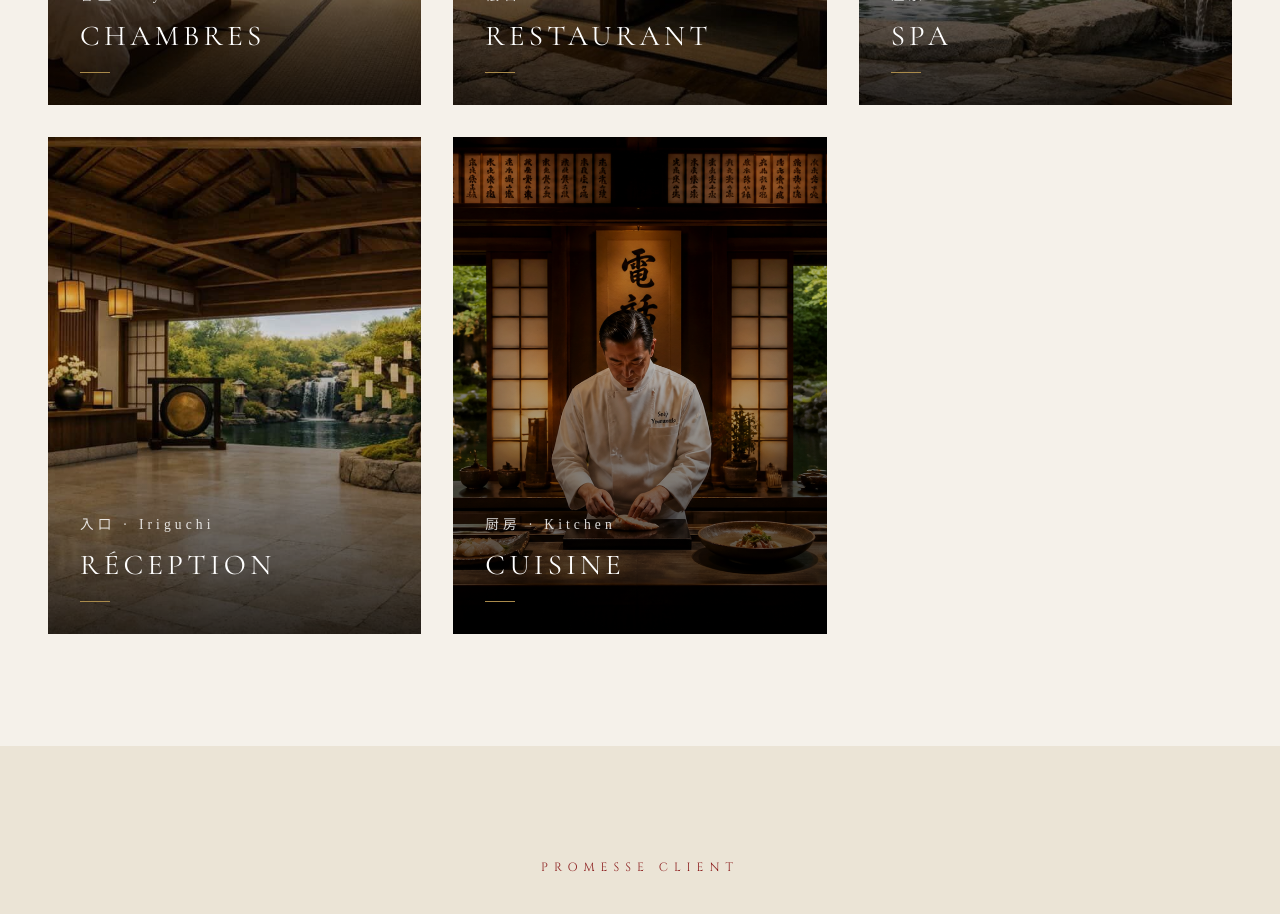
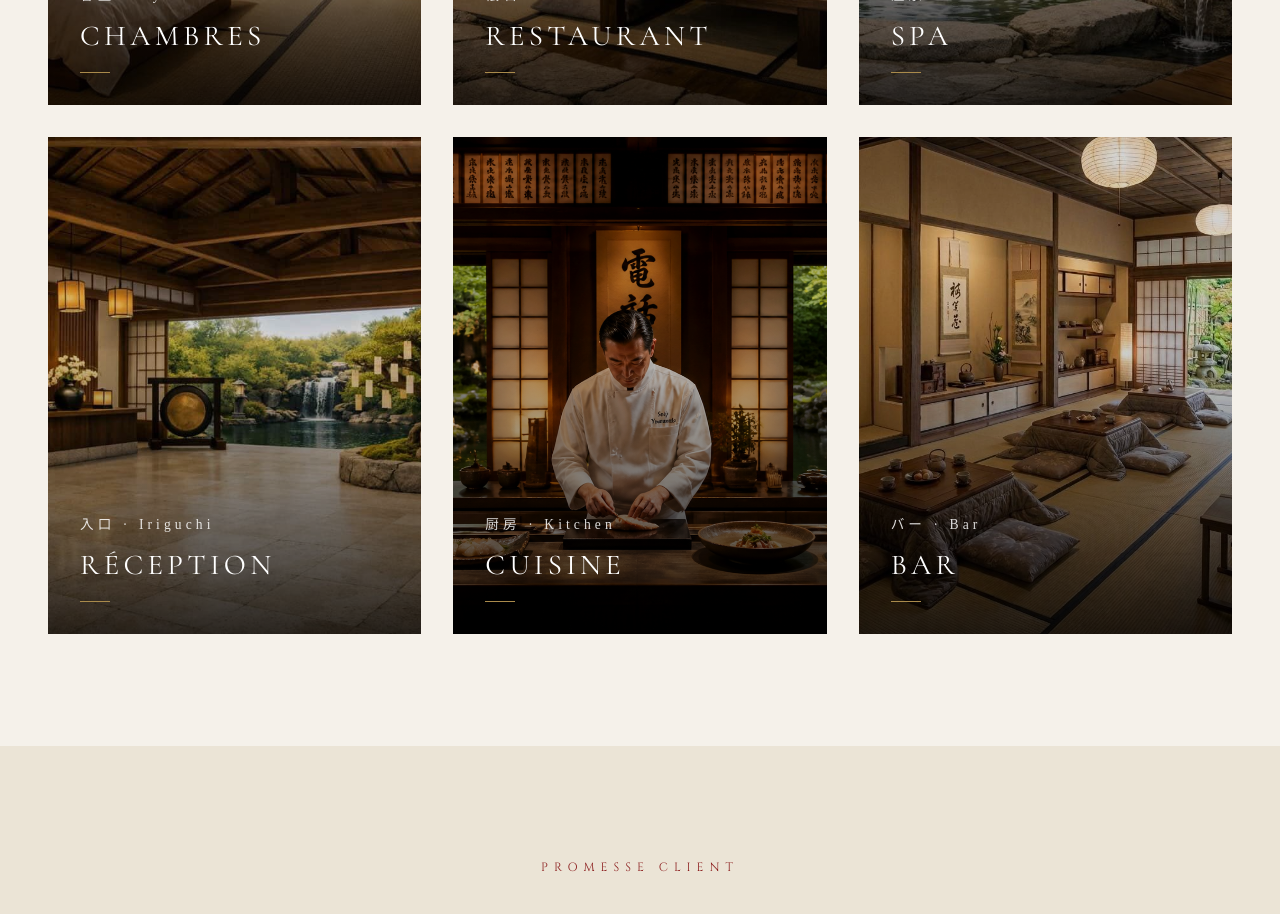
Before and after one commit to Holo795/agathe-web, a React (Vite) app: page / in a window 1280 px wide. Shown: the part 1600-2514 px from the top of the page. Built offline with nearby package versions, Linux system fonts and the light colour scheme.

Commit message:
add: bar space with image and Japanese translation

```diff
--- a/src/components/Espaces.jsx
+++ b/src/components/Espaces.jsx
@@ -3,7 +3,8 @@ const spaces = [
   { img: 'restaurant.jpeg',      jp: '懐石 · Kaiseki',     name: 'Restaurant' },
   { img: 'spa.jpeg', jp: '温泉 · Onsen',       name: 'Spa' },
   { img: 'lobby.jpeg',    jp: '入口 · Iriguchi',    name: 'Réception' },
-  { img: 'cuisine.png',    jp: '厨房 · Kitchen',    name: 'Cuisine' }
+  { img: 'cuisine.png',    jp: '厨房 · Kitchen',    name: 'Cuisine' },
+  { img: 'bar.jpeg',    jp: 'バー · Bar',    name: 'Bar' }
 ]
 
 export default function Espaces() {
```
Also changed, not shown: public/images/bar.jpeg (added).
